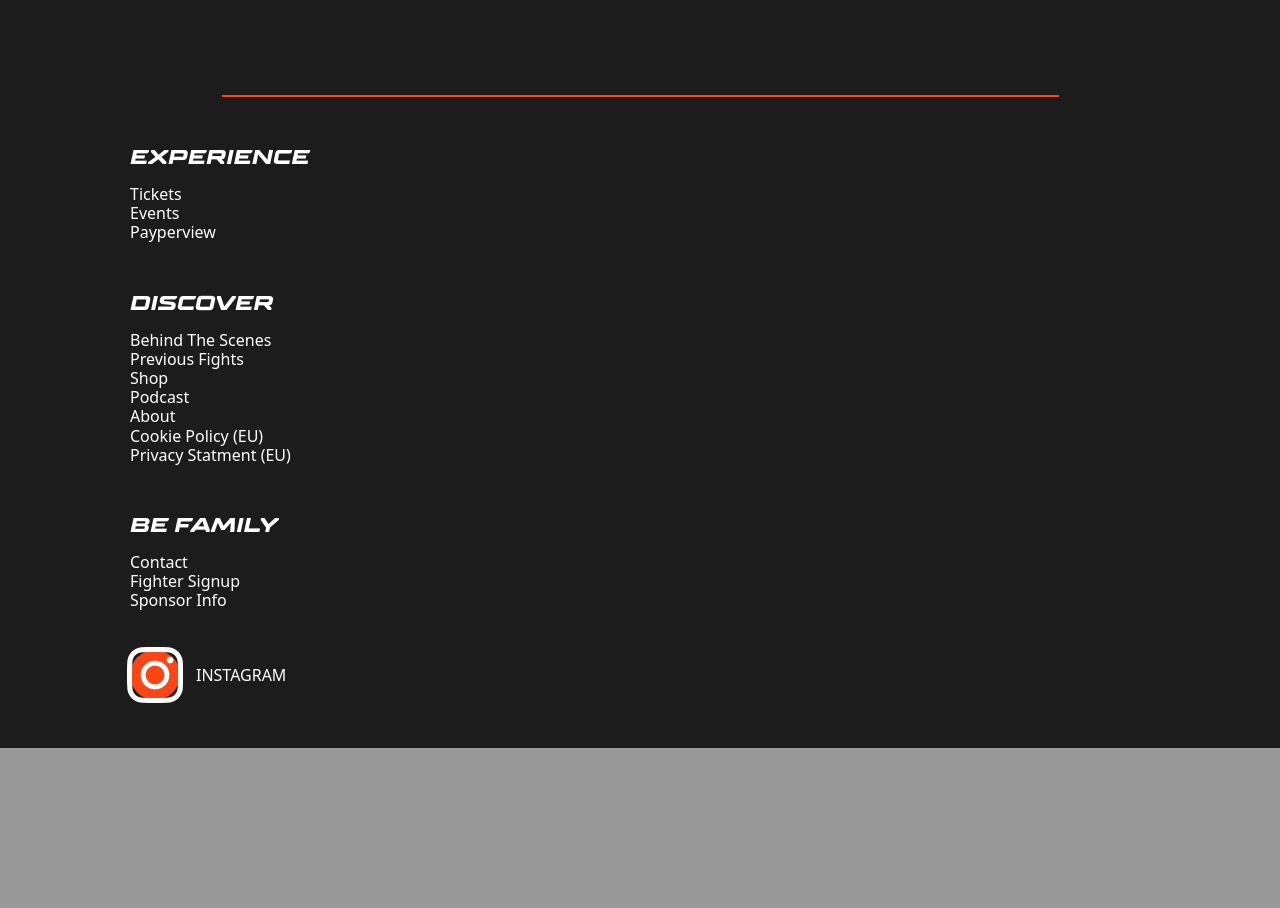
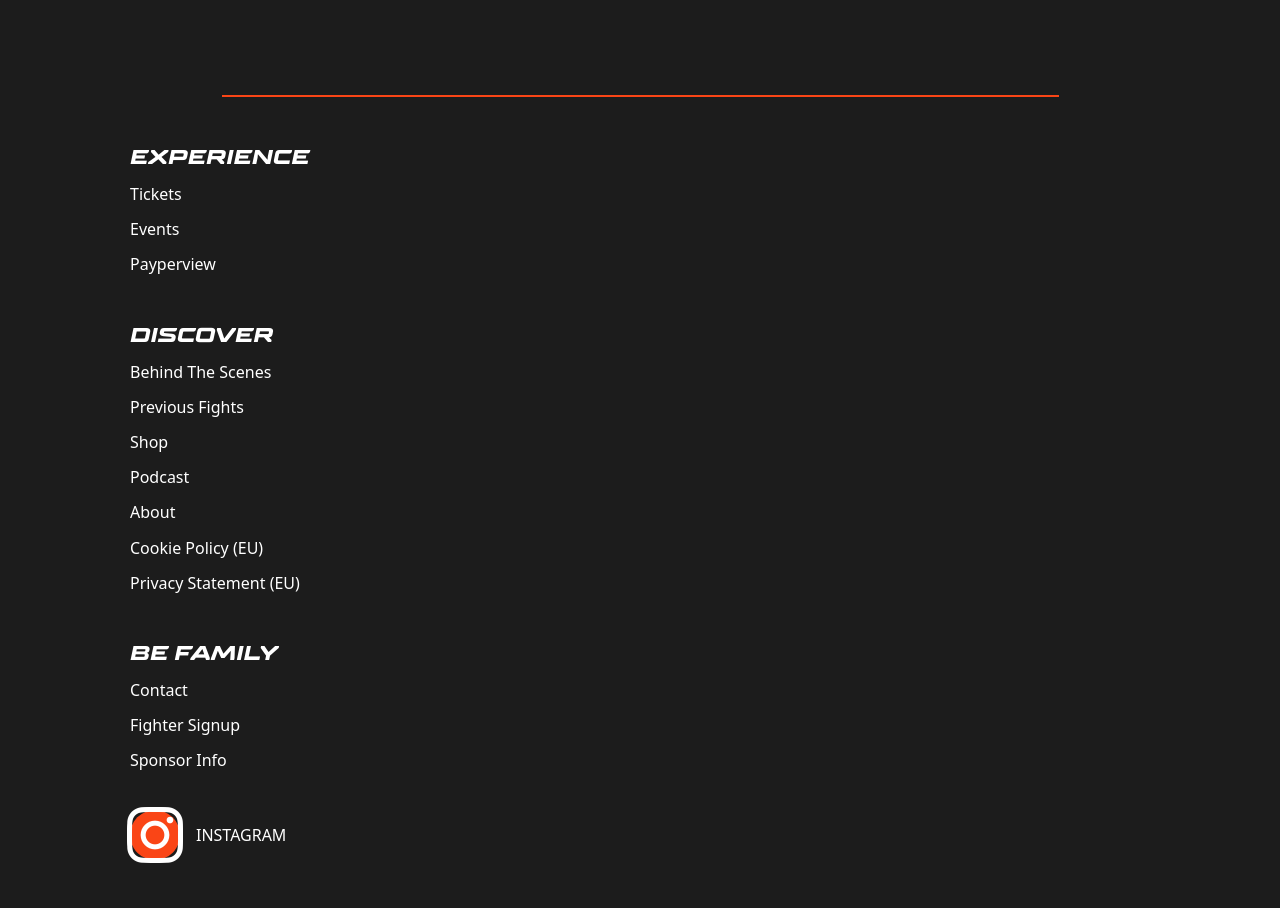
Before and after one commit to sofiepiszczek/dominancefc, a PHP site: page /about.php in a window 1280 px wide. Shown: the part 3723-4631 px from the top of the page. Before the commit the page ends 4471 px from the top, so only its background shows below. Run offline with PHP 8.4, Linux system fonts and the light colour scheme; style sheets or scripts are compiled from the project's sources; some libraries are stand-ins or nearby versions.

Commit message:
Har rettet footeren

```diff
--- a/includes/footies.php
+++ b/includes/footies.php
@@ -5,14 +5,28 @@
 
         <div class="row flex-wrap gap-2">
             <a class="h5 custom-text">EXPERIENCE</a>
-            <a href="index.php" class="h6">Tickets<br>Events<br>Payperview</a>
+            <a href="index.php" class="h6">Tickets</a>
+            <a href="#" class="h6">Events</a>
+            <a href="#" class="h6">Payperview</a>
+
             <br>
+
             <a class="h5 custom-text">DISCOVER</a>
-            <a href="index.php" class="h6">Behind The Scenes <br> Previous Fights <br> Shop <br> Podcast <br> About <br>
-                Cookie Policy (EU) <br> Privacy Statment (EU)</a>
+            <a href="index.php" class="h6">Behind The Scenes</a>
+            <a href="#" class="h6">Previous Fights</a>
+            <a href="#" class="h6">Shop</a>
+            <a href="#" class="h6">Podcast</a>
+            <a href="#" class="h6">About</a>
+            <a href="#" class="h6">Cookie Policy (EU)</a>
+            <a href="#" class="h6">Privacy Statement (EU)</a>
+
             <br>
+
             <a class="h5 custom-text">BE FAMILY</a>
-            <a href="index.php" class="h6">Contact <br> Fighter Signup <br> Sponsor Info</a>
+            <a href="index.php" class="h6">Contact</a>
+            <a href="#" class="h6">Fighter Signup</a>
+            <a href="#" class="h6">Sponsor Info</a>
+
             <br>
         </div>
 
```
